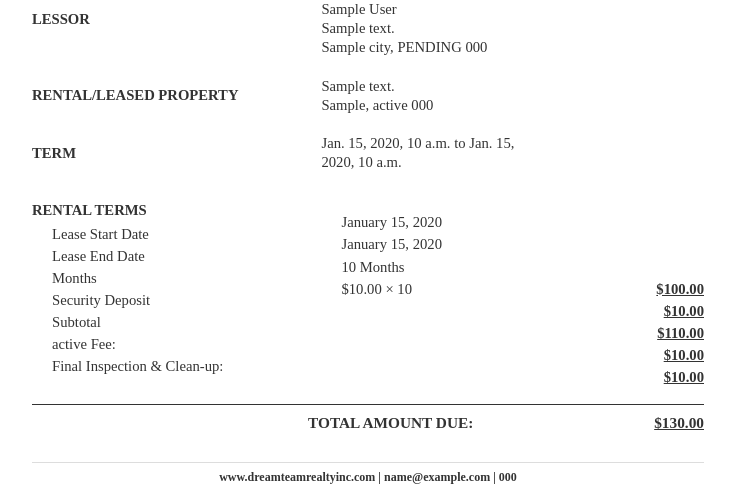
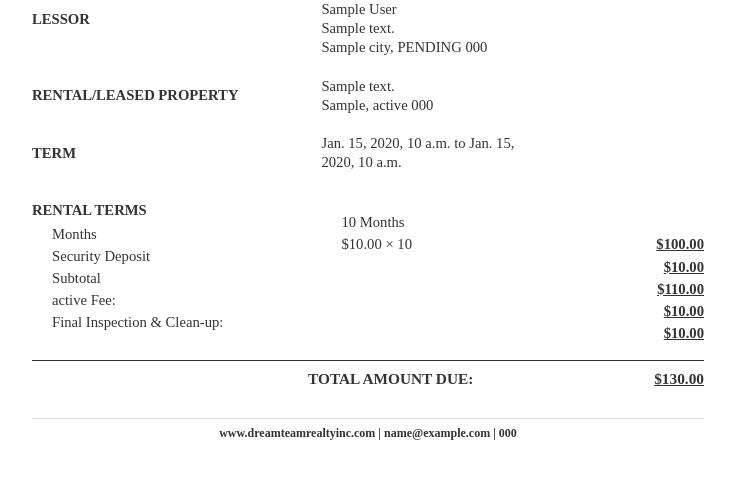
Before and after one commit to ya1-oa/mit_app, a Django app: template docsAppR/templates/account/term_sheet.html in a window 1280 px wide. Shown: the part 388-882 px from the top of the page, without its empty margins (272-1007 px from the left). After the commit the page ends 828 px from the top, so only its background shows below. Run offline with Django 5.2, Linux system fonts and the light colour scheme; the template is opened without the code that fills it: most values are stand-ins (such as "Sample title", 1, 10 or a date in 2020).

Commit message:
Revert lease date rows from term sheet — months row is sufficient

```diff
--- a/docsAppR/templates/account/term_sheet.html
+++ b/docsAppR/templates/account/term_sheet.html
@@ -197,8 +197,6 @@
 <div class="three-columns">
     <div class="label-column">
         <div class="section-title">RENTAL TERMS</div>
-        <div class="indented">Lease Start Date</div>
-        <div class="indented">Lease End Date</div>
         <div class="indented">Months</div>
         <div class="indented">Security Deposit</div>
         <div class="indented">Subtotal</div>
@@ -207,8 +205,6 @@
     </div>
     <div class="content-column">
         <div>&nbsp;</div>
-        <div class="indented">{{ term_start_date|date:"F j, Y"|default:"—" }}</div>
-        <div class="indented">{{ term_end_date|date:"F j, Y"|default:"—" }}</div>
         <div class="indented">{{ landlord.rental_months }} Months</div>
         <div class="indented">${{ landlord.default_rent_amount|floatformat:2 }} × {{ landlord.rental_months }}</div>
         <div class="indented">&nbsp;</div>
@@ -218,8 +214,6 @@
     </div>
     <div class="numeric-column">
         <div>&nbsp;</div>
-        <div class="indented">&nbsp;</div>
-        <div class="indented">&nbsp;</div>
         <div class="indented">&nbsp;</div>
         <div class="indented"><b><u>${{ landlord.default_rent_amount|multiply:landlord.rental_months|floatformat:2|intcomma }}</u></b></div>
 
```
